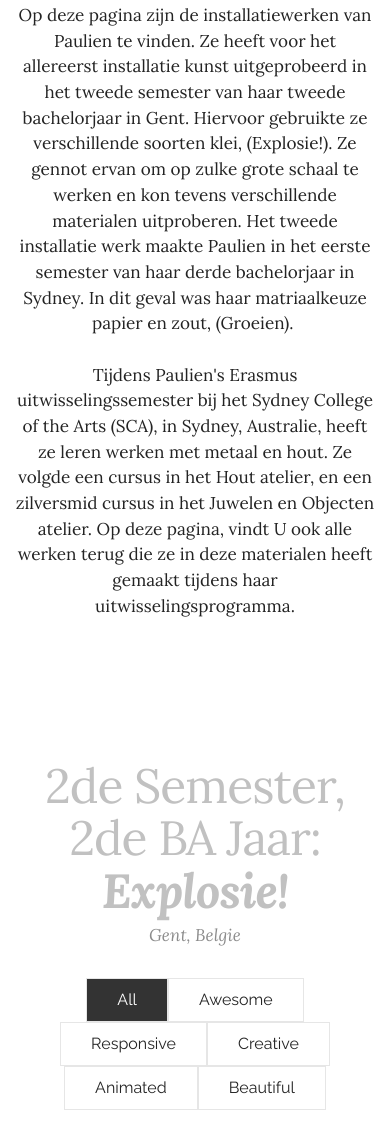
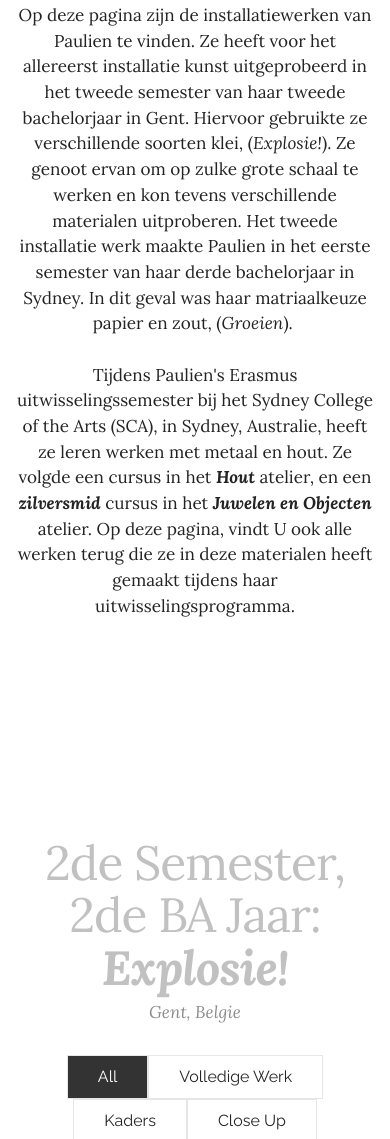
Before and after one commit to wpaulien/nl, a plain HTML site: page overige.html in a window 390 px wide. Shown: the part 861-2000 px from the top of the page. Drawn offline with Linux system fonts and the light colour scheme.

```diff
--- a/overige.html
+++ b/overige.html
@@ -66,7 +66,7 @@
 
 </section>
 
-<section class="engine"><a rel="external" href="https://mobirise.com">https://mobirise.com/</a></section><section class="mbr-section mbr-section-hero mbr-section-full mbr-parallax-background mbr-section-with-arrow mbr-after-navbar" id="header1-9" style="background-image: url(assets/images/dsc-4.jpg);">
+<section class="engine"><a rel="external" href="https://mobirise.com">Mobirise Website Maker</a></section><section class="mbr-section mbr-section-hero mbr-section-full mbr-parallax-background mbr-section-with-arrow mbr-after-navbar" id="header1-9" style="background-image: url(assets/images/dsc-4.jpg);">
 
 
 
@@ -92,7 +92,7 @@
 
     <div class="container">
         <div class="row">
-            <div class="col-xs-12 lead"><p>Op deze pagina zijn de installatiewerken van Paulien te vinden. Ze heeft voor het allereerst installatie kunst uitgeprobeerd in het tweede semester van haar tweede bachelorjaar in Gent. Hiervoor gebruikte ze verschillende soorten klei, (Explosie!). Ze gennot ervan om op zulke grote schaal te werken en kon tevens verschillende materialen uitproberen. Het tweede installatie werk maakte Paulien in het eerste semester van haar derde bachelorjaar in Sydney. In dit geval was haar matriaalkeuze papier en zout, (Groeien).&nbsp;</p><p><br></p><p>Tijdens Paulien's Erasmus uitwisselingssemester bij het Sydney College of the Arts (SCA), in Sydney, Australie, heeft ze leren werken met metaal en hout. Ze volgde een cursus in het Hout atelier, en een zilversmid cursus in het Juwelen en Objecten atelier. Op deze pagina, vindt U ook alle werken terug die ze in deze materialen heeft gemaakt tijdens haar uitwisselingsprogramma.</p></div>
+            <div class="col-xs-12 lead"><p>Op deze pagina zijn de installatiewerken van Paulien te vinden. Ze heeft voor het allereerst installatie kunst uitgeprobeerd in het tweede semester van haar tweede bachelorjaar in Gent. Hiervoor gebruikte ze verschillende soorten klei, (<em>Explosie!</em>). Ze genoot ervan om op zulke grote schaal te werken en kon tevens verschillende materialen uitproberen. Het tweede installatie werk maakte Paulien in het eerste semester van haar derde bachelorjaar in Sydney. In dit geval was haar matriaalkeuze papier en zout, (<em>Groeien</em>).&nbsp;</p><p><br></p><p>Tijdens Paulien's Erasmus uitwisselingssemester bij het Sydney College of the Arts (SCA), in Sydney, Australie, heeft ze leren werken met metaal en hout. Ze volgde een cursus in het <em><strong>Hout</strong></em> atelier, en een <strong><em>zilversmid</em></strong> cursus in het <strong><em>Juwelen en Objecten</em></strong> atelier. Op deze pagina, vindt U ook alle werken terug die ze in deze materialen heeft gemaakt tijdens haar uitwisselingsprogramma.</p><p><br></p><p><br></p><p><br></p></div>
         </div>
     </div>
 
@@ -122,7 +122,7 @@
         <div class=" mbr-gallery-layout-default">
             <div>
                 <div>
-                    <div class="mbr-gallery-item mbr-gallery-item__mobirise3 mbr-gallery-item--p1" data-tags="Awesome" data-video-url="false">
+                    <div class="mbr-gallery-item mbr-gallery-item__mobirise3 mbr-gallery-item--p1" data-tags="Volledige Werk" data-video-url="false">
                         <div href="#lb-gallery4-k" data-slide-to="0" data-toggle="modal">
 
 
@@ -132,7 +132,7 @@
                             <span class="icon-focus"></span>
 
                         </div>
-                    </div><div class="mbr-gallery-item mbr-gallery-item__mobirise3 mbr-gallery-item--p1" data-tags="Responsive" data-video-url="false">
+                    </div><div class="mbr-gallery-item mbr-gallery-item__mobirise3 mbr-gallery-item--p1" data-tags="Volledige Werk" data-video-url="false">
                         <div href="#lb-gallery4-k" data-slide-to="1" data-toggle="modal">
 
 
@@ -142,7 +142,7 @@
                             <span class="icon-focus"></span>
 
                         </div>
-                    </div><div class="mbr-gallery-item mbr-gallery-item__mobirise3 mbr-gallery-item--p1" data-tags="Creative" data-video-url="false">
+                    </div><div class="mbr-gallery-item mbr-gallery-item__mobirise3 mbr-gallery-item--p1" data-tags="Volledige Werk" data-video-url="false">
                         <div href="#lb-gallery4-k" data-slide-to="2" data-toggle="modal">
 
 
@@ -152,7 +152,7 @@
                             <span class="icon-focus"></span>
 
                         </div>
-                    </div><div class="mbr-gallery-item mbr-gallery-item__mobirise3 mbr-gallery-item--p1" data-tags="Animated" data-video-url="false">
+                    </div><div class="mbr-gallery-item mbr-gallery-item__mobirise3 mbr-gallery-item--p1" data-tags="Kaders" data-video-url="false">
                         <div href="#lb-gallery4-k" data-slide-to="3" data-toggle="modal">
 
 
@@ -162,7 +162,7 @@
                             <span class="icon-focus"></span>
 
                         </div>
-                    </div><div class="mbr-gallery-item mbr-gallery-item__mobirise3 mbr-gallery-item--p1" data-tags="Awesome" data-video-url="false">
+                    </div><div class="mbr-gallery-item mbr-gallery-item__mobirise3 mbr-gallery-item--p1" data-tags="Close Up" data-video-url="false">
                         <div href="#lb-gallery4-k" data-slide-to="4" data-toggle="modal">
 
 
@@ -172,7 +172,7 @@
                             <span class="icon-focus"></span>
 
                         </div>
-                    </div><div class="mbr-gallery-item mbr-gallery-item__mobirise3 mbr-gallery-item--p1" data-tags="Beautiful" data-video-url="false">
+                    </div><div class="mbr-gallery-item mbr-gallery-item__mobirise3 mbr-gallery-item--p1" data-tags="Close Up" data-video-url="false">
                         <div href="#lb-gallery4-k" data-slide-to="5" data-toggle="modal">
 
 
@@ -182,7 +182,7 @@
                             <span class="icon-focus"></span>
 
                         </div>
-                    </div><div class="mbr-gallery-item mbr-gallery-item__mobirise3 mbr-gallery-item--p1" data-tags="Responsive" data-video-url="false">
+                    </div><div class="mbr-gallery-item mbr-gallery-item__mobirise3 mbr-gallery-item--p1" data-tags="Kaders" data-video-url="false">
                         <div href="#lb-gallery4-k" data-slide-to="6" data-toggle="modal">
 
 
@@ -192,7 +192,7 @@
                             <span class="icon-focus"></span>
 
                         </div>
-                    </div><div class="mbr-gallery-item mbr-gallery-item__mobirise3 mbr-gallery-item--p1" data-tags="Animated" data-video-url="false">
+                    </div><div class="mbr-gallery-item mbr-gallery-item__mobirise3 mbr-gallery-item--p1" data-tags="Kaders" data-video-url="false">
                         <div href="#lb-gallery4-k" data-slide-to="7" data-toggle="modal">
 
 
@@ -202,7 +202,7 @@
                             <span class="icon-focus"></span>
 
                         </div>
-                    </div><div class="mbr-gallery-item mbr-gallery-item__mobirise3 mbr-gallery-item--p1" data-tags="Animated" data-video-url="false">
+                    </div><div class="mbr-gallery-item mbr-gallery-item__mobirise3 mbr-gallery-item--p1" data-tags="Kaders" data-video-url="false">
                         <div href="#lb-gallery4-k" data-slide-to="8" data-toggle="modal">
 
 
@@ -225,7 +225,7 @@
             <div class="modal-content">
                 <div class="modal-body">
                     <ol class="carousel-indicators">
-                        <li data-app-prevent-settings="" data-target="#lb-gallery4-k" data-slide-to="0"></li><li data-app-prevent-settings="" data-target="#lb-gallery4-k" data-slide-to="1"></li><li data-app-prevent-settings="" data-target="#lb-gallery4-k" data-slide-to="2"></li><li data-app-prevent-settings="" data-target="#lb-gallery4-k" data-slide-to="3"></li><li data-app-prevent-settings="" data-target="#lb-gallery4-k" data-slide-to="4"></li><li data-app-prevent-settings="" data-target="#lb-gallery4-k" data-slide-to="5"></li><li data-app-prevent-settings="" data-target="#lb-gallery4-k" data-slide-to="6"></li><li data-app-prevent-settings="" data-target="#lb-gallery4-k" data-slide-to="7"></li><li data-app-prevent-settings="" data-target="#lb-gallery4-k" class=" active" data-slide-to="8"></li>
+                        <li data-app-prevent-settings="" data-target="#lb-gallery4-k" data-slide-to="0"></li><li data-app-prevent-settings="" data-target="#lb-gallery4-k" data-slide-to="1"></li><li data-app-prevent-settings="" data-target="#lb-gallery4-k" data-slide-to="2"></li><li data-app-prevent-settings="" data-target="#lb-gallery4-k" data-slide-to="3"></li><li data-app-prevent-settings="" data-target="#lb-gallery4-k" data-slide-to="4"></li><li data-app-prevent-settings="" data-target="#lb-gallery4-k" class=" active" data-slide-to="5"></li><li data-app-prevent-settings="" data-target="#lb-gallery4-k" data-slide-to="6"></li><li data-app-prevent-settings="" data-target="#lb-gallery4-k" data-slide-to="7"></li><li data-app-prevent-settings="" data-target="#lb-gallery4-k" data-slide-to="8"></li>
                     </ol>
                     <div class="carousel-inner">
                         <div class="carousel-item">
@@ -238,13 +238,13 @@
                             <img alt="" src="assets/images/explosion-3.jpg">
                         </div><div class="carousel-item">
                             <img alt="" src="assets/images/explosion-4.jpg">
-                        </div><div class="carousel-item">
+                        </div><div class="carousel-item active">
                             <img alt="" src="assets/images/explosion-5.jpg">
                         </div><div class="carousel-item">
                             <img alt="" src="assets/images/explosion-6.jpg">
                         </div><div class="carousel-item">
                             <img alt="" src="assets/images/explosion-7.jpg">
-                        </div><div class="carousel-item active">
+                        </div><div class="carousel-item">
                             <img alt="" src="assets/images/explosion-8.jpg">
                         </div>
                     </div>
@@ -291,7 +291,7 @@
         <div class=" mbr-gallery-layout-default">
             <div>
                 <div>
-                    <div class="mbr-gallery-item mbr-gallery-item__mobirise3 mbr-gallery-item--p1" data-tags="Awesome" data-video-url="false">
+                    <div class="mbr-gallery-item mbr-gallery-item__mobirise3 mbr-gallery-item--p1" data-tags="Voorbereiding" data-video-url="false">
                         <div href="#lb-gallery4-l" data-slide-to="0" data-toggle="modal">
 
 
@@ -301,8 +301,18 @@
                             <span class="icon-focus"></span>
 
                         </div>
-                    </div><div class="mbr-gallery-item mbr-gallery-item__mobirise3 mbr-gallery-item--p1" data-tags="Responsive" data-video-url="false">
+                    </div><div class="mbr-gallery-item mbr-gallery-item__mobirise3 mbr-gallery-item--p1" data-tags="Voorbereiding" data-video-url="false">
                         <div href="#lb-gallery4-l" data-slide-to="1" data-toggle="modal">
+
+
+
+                            <img alt="" src="assets/images/flowers-1-800x1071.jpg">
+
+                            <span class="icon-focus"></span>
+
+                        </div>
+                    </div><div class="mbr-gallery-item mbr-gallery-item__mobirise3 mbr-gallery-item--p1" data-tags="Voorbereiding" data-video-url="false">
+                        <div href="#lb-gallery4-l" data-slide-to="2" data-toggle="modal">
 
 
 
@@ -311,17 +321,7 @@
                             <span class="icon-focus"></span>
 
                         </div>
-                    </div><div class="mbr-gallery-item mbr-gallery-item__mobirise3 mbr-gallery-item--p1" data-tags="Creative" data-video-url="false">
-                        <div href="#lb-gallery4-l" data-slide-to="2" data-toggle="modal">
-
-
-
-                            <img alt="" src="assets/images/flowers-1-800x1071.jpg">
-
-                            <span class="icon-focus"></span>
-
-                        </div>
-                    </div><div class="mbr-gallery-item mbr-gallery-item__mobirise3 mbr-gallery-item--p1" data-tags="Beautiful" data-video-url="false">
+                    </div><div class="mbr-gallery-item mbr-gallery-item__mobirise3 mbr-gallery-item--p1" data-tags="Voorbereiding" data-video-url="false">
                         <div href="#lb-gallery4-l" data-slide-to="3" data-toggle="modal">
 
 
@@ -331,7 +331,7 @@
                             <span class="icon-focus"></span>
 
                         </div>
-                    </div><div class="mbr-gallery-item mbr-gallery-item__mobirise3 mbr-gallery-item--p1" data-tags="Responsive" data-video-url="false">
+                    </div><div class="mbr-gallery-item mbr-gallery-item__mobirise3 mbr-gallery-item--p1" data-tags="Donker" data-video-url="false">
                         <div href="#lb-gallery4-l" data-slide-to="4" data-toggle="modal">
 
 
@@ -341,7 +341,7 @@
                             <span class="icon-focus"></span>
 
                         </div>
-                    </div><div class="mbr-gallery-item mbr-gallery-item__mobirise3 mbr-gallery-item--p1" data-tags="Animated" data-video-url="false">
+                    </div><div class="mbr-gallery-item mbr-gallery-item__mobirise3 mbr-gallery-item--p1" data-tags="Donker" data-video-url="false">
                         <div href="#lb-gallery4-l" data-slide-to="5" data-toggle="modal">
 
 
@@ -351,7 +351,7 @@
                             <span class="icon-focus"></span>
 
                         </div>
-                    </div><div class="mbr-gallery-item mbr-gallery-item__mobirise3 mbr-gallery-item--p1" data-tags="Animated" data-video-url="false">
+                    </div><div class="mbr-gallery-item mbr-gallery-item__mobirise3 mbr-gallery-item--p1" data-tags="Donker" data-video-url="false">
                         <div href="#lb-gallery4-l" data-slide-to="6" data-toggle="modal">
 
 
@@ -361,7 +361,7 @@
                             <span class="icon-focus"></span>
 
                         </div>
-                    </div><div class="mbr-gallery-item mbr-gallery-item__mobirise3 mbr-gallery-item--p1" data-tags="Animated" data-video-url="false">
+                    </div><div class="mbr-gallery-item mbr-gallery-item__mobirise3 mbr-gallery-item--p1" data-tags="Licht" data-video-url="false">
                         <div href="#lb-gallery4-l" data-slide-to="7" data-toggle="modal">
 
 
@@ -371,7 +371,7 @@
                             <span class="icon-focus"></span>
 
                         </div>
-                    </div><div class="mbr-gallery-item mbr-gallery-item__mobirise3 mbr-gallery-item--p1" data-tags="Animated" data-video-url="false">
+                    </div><div class="mbr-gallery-item mbr-gallery-item__mobirise3 mbr-gallery-item--p1" data-tags="Donker" data-video-url="false">
                         <div href="#lb-gallery4-l" data-slide-to="8" data-toggle="modal">
 
 
@@ -381,7 +381,7 @@
                             <span class="icon-focus"></span>
 
                         </div>
-                    </div><div class="mbr-gallery-item mbr-gallery-item__mobirise3 mbr-gallery-item--p1" data-tags="Animated" data-video-url="false">
+                    </div><div class="mbr-gallery-item mbr-gallery-item__mobirise3 mbr-gallery-item--p1" data-tags="Licht" data-video-url="false">
                         <div href="#lb-gallery4-l" data-slide-to="9" data-toggle="modal">
 
 
@@ -391,7 +391,7 @@
                             <span class="icon-focus"></span>
 
                         </div>
-                    </div><div class="mbr-gallery-item mbr-gallery-item__mobirise3 mbr-gallery-item--p1" data-tags="Animated" data-video-url="false">
+                    </div><div class="mbr-gallery-item mbr-gallery-item__mobirise3 mbr-gallery-item--p1" data-tags="Close Up" data-video-url="false">
                         <div href="#lb-gallery4-l" data-slide-to="10" data-toggle="modal">
 
 
@@ -401,7 +401,7 @@
                             <span class="icon-focus"></span>
 
                         </div>
-                    </div><div class="mbr-gallery-item mbr-gallery-item__mobirise3 mbr-gallery-item--p1" data-tags="Animated" data-video-url="false">
+                    </div><div class="mbr-gallery-item mbr-gallery-item__mobirise3 mbr-gallery-item--p1" data-tags="Donker" data-video-url="false">
                         <div href="#lb-gallery4-l" data-slide-to="11" data-toggle="modal">
 
 
@@ -411,7 +411,7 @@
                             <span class="icon-focus"></span>
 
                         </div>
-                    </div><div class="mbr-gallery-item mbr-gallery-item__mobirise3 mbr-gallery-item--p1" data-tags="Animated" data-video-url="false">
+                    </div><div class="mbr-gallery-item mbr-gallery-item__mobirise3 mbr-gallery-item--p1" data-tags="Licht" data-video-url="false">
                         <div href="#lb-gallery4-l" data-slide-to="12" data-toggle="modal">
 
 
@@ -421,7 +421,7 @@
                             <span class="icon-focus"></span>
 
                         </div>
-                    </div><div class="mbr-gallery-item mbr-gallery-item__mobirise3 mbr-gallery-item--p1" data-tags="Animated" data-video-url="false">
+                    </div><div class="mbr-gallery-item mbr-gallery-item__mobirise3 mbr-gallery-item--p1" data-tags="Close Up" data-video-url="false">
                         <div href="#lb-gallery4-l" data-slide-to="13" data-toggle="modal">
 
 
@@ -431,7 +431,7 @@
                             <span class="icon-focus"></span>
 
                         </div>
-                    </div><div class="mbr-gallery-item mbr-gallery-item__mobirise3 mbr-gallery-item--p1" data-tags="Animated" data-video-url="false">
+                    </div><div class="mbr-gallery-item mbr-gallery-item__mobirise3 mbr-gallery-item--p1" data-tags="Close Up" data-video-url="false">
                         <div href="#lb-gallery4-l" data-slide-to="14" data-toggle="modal">
 
 
@@ -441,7 +441,7 @@
                             <span class="icon-focus"></span>
 
                         </div>
-                    </div><div class="mbr-gallery-item mbr-gallery-item__mobirise3 mbr-gallery-item--p1" data-tags="Animated" data-video-url="false">
+                    </div><div class="mbr-gallery-item mbr-gallery-item__mobirise3 mbr-gallery-item--p1" data-tags="Volledige Werk" data-video-url="false">
                         <div href="#lb-gallery4-l" data-slide-to="15" data-toggle="modal">
 
 
@@ -451,7 +451,7 @@
                             <span class="icon-focus"></span>
 
                         </div>
-                    </div><div class="mbr-gallery-item mbr-gallery-item__mobirise3 mbr-gallery-item--p1" data-tags="Animated" data-video-url="false">
+                    </div><div class="mbr-gallery-item mbr-gallery-item__mobirise3 mbr-gallery-item--p1" data-tags="Volledige Werk" data-video-url="false">
                         <div href="#lb-gallery4-l" data-slide-to="16" data-toggle="modal">
 
 
@@ -461,7 +461,7 @@
                             <span class="icon-focus"></span>
 
                         </div>
-                    </div><div class="mbr-gallery-item mbr-gallery-item__mobirise3 mbr-gallery-item--p1" data-tags="Animated" data-video-url="false">
+                    </div><div class="mbr-gallery-item mbr-gallery-item__mobirise3 mbr-gallery-item--p1" data-tags="Volledige Werk" data-video-url="false">
                         <div href="#lb-gallery4-l" data-slide-to="17" data-toggle="modal">
 
 
@@ -490,9 +490,9 @@
                         <div class="carousel-item">
                             <img alt="" src="assets/images/flowers.jpg">
                         </div><div class="carousel-item">
+                            <img alt="" src="assets/images/flowers-1.jpg">
+                        </div><div class="carousel-item">
                             <img alt="" src="assets/images/flowers-2-.jpg">
-                        </div><div class="carousel-item">
-                            <img alt="" src="assets/images/flowers-1.jpg">
                         </div><div class="carousel-item">
                             <img alt="" src="assets/images/flowers-3.jpg">
                         </div><div class="carousel-item">
```
Also changed, not shown: contact.html (+2 -2 lines), glas.html (+2 -2 lines), index.html (+1 -1 lines), keramiek.html (+1 -1 lines), over.html (+2 -2 lines), werk.html (+1 -1 lines), 1 other file.
